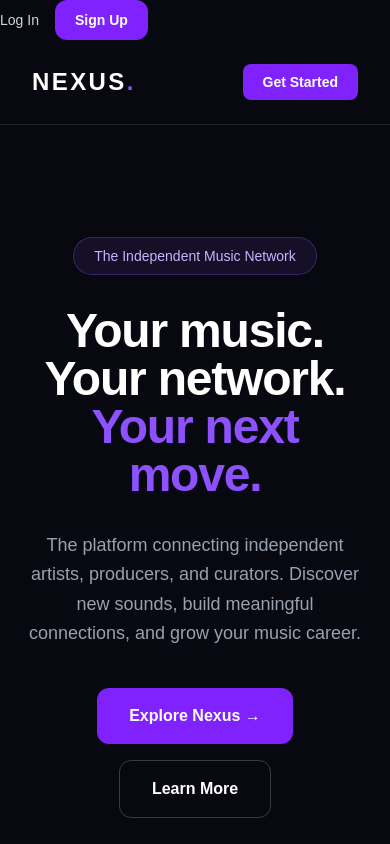
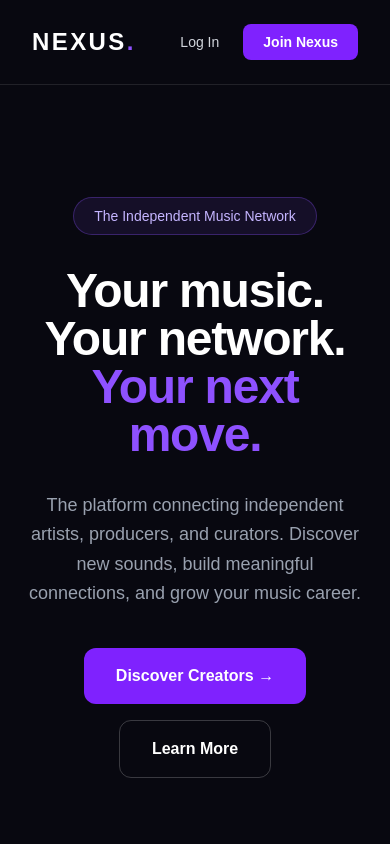
Before and after one commit to TSS-007/Nexus_Music, a Next.js app in the folder web/: page / in a window 390 px wide. Shown: the top 844 px of the page. Built offline with nearby package versions, Linux system fonts and the light colour scheme.

Commit message:
Fix homepage navigation and add responsive hover interactions

```diff
--- a/web/src/app/page.tsx
+++ b/web/src/app/page.tsx
@@ -24,22 +24,6 @@ const features = [
 export default function Home() {
   return (
     <main className="min-h-screen bg-[#080810] text-white">
-      {/* Navigation */}
-      <div className="flex items-center gap-4">
-  <Link
-    href="/login"
-    className="text-sm font-medium text-gray-300 transition hover:text-white"
-  >
-    Log In
-  </Link>
-
-  <Link
-    href="/signup"
-    className="rounded-xl bg-violet-600 px-5 py-2.5 text-sm font-semibold text-white transition hover:bg-violet-500"
-  >
-    Sign Up
-  </Link>
-</div>
       <nav className="flex items-center justify-between border-b border-white/10 px-8 py-6">
         <div className="text-2xl font-black tracking-widest">
           NEXUS<span className="text-violet-500">.</span>
@@ -53,12 +37,9 @@ export default function Home() {
             Explore
           </a>
 
-          <a
-            href="#features"
-            className="rounded-lg bg-violet-600 px-5 py-2 text-sm font-semibold transition hover:bg-violet-500"
-          >
-            Get Started
-          </a>
+          <Link href="/discover" className="hidden text-sm text-gray-300 transition hover:text-white sm:block">Creators</Link>
+          <Link href="/login" className="text-sm text-gray-300 transition hover:text-white">Log In</Link>
+          <Link href="/signup" className="rounded-lg bg-violet-600 px-5 py-2 text-sm font-semibold transition hover:-translate-y-0.5 hover:bg-violet-500">Join Nexus</Link>
         </div>
       </nav>
 
@@ -84,10 +65,10 @@ export default function Home() {
 
         <div className="mt-10 flex flex-wrap justify-center gap-4">
           <a
-            href="#features"
-            className="rounded-xl bg-violet-600 px-8 py-4 font-semibold transition hover:bg-violet-500"
+            href="/discover"
+            className="rounded-xl bg-violet-600 px-8 py-4 font-semibold transition hover:-translate-y-1 hover:bg-violet-500"
           >
-            Explore Nexus →
+            Discover Creators →
           </a>
 
           <a
@@ -117,7 +98,7 @@ export default function Home() {
           {features.map((feature) => (
             <div
               key={feature.title}
-              className="rounded-2xl border border-white/10 bg-white/[0.03] p-8 transition hover:border-violet-500/50"
+              className="rounded-2xl border border-white/10 bg-white/[0.03] p-8 transition duration-200 hover:-translate-y-1 hover:border-violet-500/50 hover:bg-violet-500/5 hover:shadow-xl hover:shadow-violet-900/10"
             >
               <div className="mb-6 text-4xl text-violet-400">
                 {feature.icon}
```
